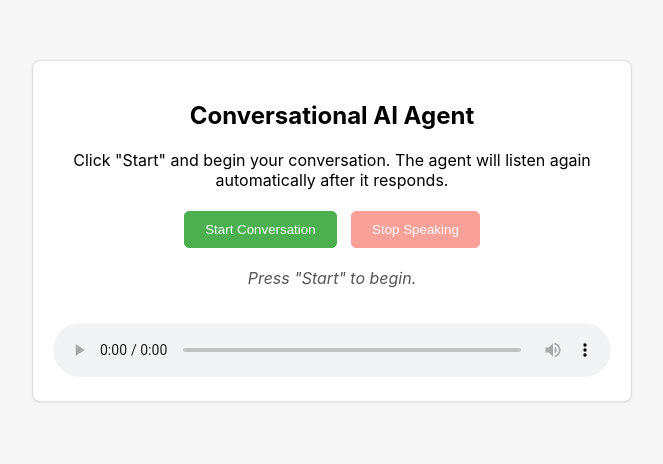
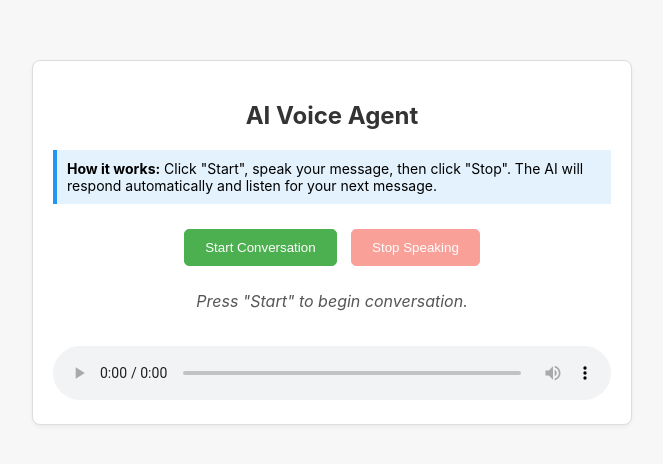
Before and after one commit to harsha-bharadwaj100/30-AI-Agent, a FastAPI app: page / in a window 1280 px wide. Shown: the top 464 px of the page, without its empty margins (308-971 px from the left). Run offline with FastAPI, Linux system fonts and the light colour scheme.

Commit message:
feat: enhance error handling and UI feedback for audio processing in conversational agent

```diff
--- a/app.py
+++ b/app.py
@@ -11,6 +11,11 @@ from fastapi.staticfiles import StaticFiles
 from fastapi.middleware.cors import CORSMiddleware
 from pydantic import BaseModel
 from dotenv import load_dotenv
+import logging
+
+# Configure logging
+logging.basicConfig(level=logging.INFO)
+logger = logging.getLogger(__name__)
 
 # Load environment variables
 load_dotenv()
@@ -37,24 +42,104 @@ MURF_API_KEY = os.getenv("MURF_API_KEY")
 ASSEMBLYAI_API_KEY = os.getenv("ASSEMBLYAI_API_KEY")
 GEMINI_API_KEY = os.getenv("GEMINI_API_KEY")
 
-aai.settings.api_key = ASSEMBLYAI_API_KEY
-genai.configure(api_key=GEMINI_API_KEY)
-murf = Murf(api_key=MURF_API_KEY)
+# Validate API Keys at startup
+missing_keys = []
+if not MURF_API_KEY:
+    missing_keys.append("MURF_API_KEY")
+if not ASSEMBLYAI_API_KEY:
+    missing_keys.append("ASSEMBLYAI_API_KEY")
+if not GEMINI_API_KEY:
+    missing_keys.append("GEMINI_API_KEY")
+
+if missing_keys:
+    logger.warning(f"Missing API keys: {', '.join(missing_keys)}")
+
+# Configure APIs only if keys are present
+if ASSEMBLYAI_API_KEY:
+    aai.settings.api_key = ASSEMBLYAI_API_KEY
+if GEMINI_API_KEY:
+    genai.configure(api_key=GEMINI_API_KEY)
+if MURF_API_KEY:
+    murf = Murf(api_key=MURF_API_KEY)
 
 # --- In-Memory Datastore for Chat History ---
-# NOTE: This is a simple dictionary for prototyping.
-# In a production environment, this would be a database (e.g., Redis, PostgreSQL).
-# This will be cleared every time the server restarts.
 chat_histories = {}
 
+# --- Error Response Templates ---
+ERROR_RESPONSES = {
+    "stt_error": "I'm having trouble hearing you right now. Could you please try again?",
+    "llm_error": "I'm having trouble thinking right now. Please give me a moment and try again.",
+    "tts_error": "I'm having trouble speaking right now. Let me try a different approach.",
+    "api_key_error": "I'm having configuration issues. Please contact support.",
+    "network_error": "I'm having trouble connecting right now. Please check your connection and try again.",
+    "general_error": "Something unexpected happened. Please try again in a moment.",
+}
 
-# --- Pydantic Models (can be kept for other endpoints) ---
+
+# --- Pydantic Models ---
 class TTSRequest(BaseModel):
     text: str
 
 
 class LLMQueryRequest(BaseModel):
     text: str
+
+
+# --- Utility Functions for Error Handling ---
+def create_fallback_audio_response(error_message: str):
+    """
+    Attempts to create a fallback audio response using TTS.
+    If TTS fails, returns a text-only response.
+    """
+    if not MURF_API_KEY:
+        return {"error": True, "message": error_message, "audio_url": None}
+
+    try:
+        api_response = murf.text_to_speech.generate(
+            text=error_message, voice_id="en-US-natalie"
+        )
+        return {
+            "error": True,
+            "message": error_message,
+            "audio_url": api_response.audio_file,
+        }
+    except Exception as e:
+        logger.error(f"Fallback TTS failed: {str(e)}")
+        return {"error": True, "message": error_message, "audio_url": None}
+
+
+def handle_stt_error(error):
+    """Handle STT-specific errors with appropriate fallbacks."""
+    logger.error(f"STT Error: {str(error)}")
+    if "api key" in str(error).lower() or "unauthorized" in str(error).lower():
+        return create_fallback_audio_response(ERROR_RESPONSES["api_key_error"])
+    elif "network" in str(error).lower() or "connection" in str(error).lower():
+        return create_fallback_audio_response(ERROR_RESPONSES["network_error"])
+    else:
+        return create_fallback_audio_response(ERROR_RESPONSES["stt_error"])
+
+
+def handle_llm_error(error):
+    """Handle LLM-specific errors with appropriate fallbacks."""
+    logger.error(f"LLM Error: {str(error)}")
+    if "api key" in str(error).lower() or "unauthorized" in str(error).lower():
+        return create_fallback_audio_response(ERROR_RESPONSES["api_key_error"])
+    elif "quota" in str(error).lower() or "limit" in str(error).lower():
+        return create_fallback_audio_response(
+            "I've reached my thinking limit for now. Please try again later."
+        )
+    else:
+        return create_fallback_audio_response(ERROR_RESPONSES["llm_error"])
+
+
+def handle_tts_error(error, text_response):
+    """Handle TTS-specific errors with text fallback."""
+    logger.error(f"TTS Error: {str(error)}")
+    return {
+        "error": True,
+        "message": f"Audio generation failed, but here's my response: {text_response}",
+        "audio_url": None,
+    }
 
 
 # --- Frontend Route ---
@@ -64,60 +149,158 @@ async def read_root(request: Request):
     return templates.TemplateResponse("index.html", {"request": request})
 
 
-# --- NEW: Conversational Agent Endpoint (Day 10) ---
+# --- Robust Conversational Agent Endpoint (Day 11) ---
 @app.post("/agent/chat/{session_id}")
 async def agent_chat(session_id: str, audio: UploadFile = File(...)):
     """
-    Handles a full conversational turn:
+    Handles a full conversational turn with comprehensive error handling:
     Audio (user) -> STT -> Append to History -> LLM -> Append to History -> TTS -> Audio (bot)
     """
-    if not (GEMINI_API_KEY and ASSEMBLYAI_API_KEY and MURF_API_KEY):
-        raise HTTPException(
-            status_code=500, detail="One or more API keys are not configured."
-        )
+    logger.info(f"Processing chat request for session: {session_id}")
 
     try:
-        # 1. Transcribe audio to text with AssemblyAI
-        transcriber = aai.Transcriber()
-        transcript = transcriber.transcribe(audio.file)
+        # Validate audio file
+        if not audio or not audio.file:
+            raise HTTPException(status_code=400, detail="No audio file provided")
 
-        if transcript.status == aai.TranscriptStatus.error:
-            raise HTTPException(
-                status_code=500, detail=f"Transcription failed: {transcript.error}"
+        # Check for API key availability
+        if not ASSEMBLYAI_API_KEY:
+            logger.error("AssemblyAI API key not configured")
+            return create_fallback_audio_response(ERROR_RESPONSES["api_key_error"])
+
+        if not GEMINI_API_KEY:
+            logger.error("Gemini API key not configured")
+            return create_fallback_audio_response(ERROR_RESPONSES["api_key_error"])
+
+        # 1. TRANSCRIPTION PHASE with error handling
+        try:
+            logger.info("Starting transcription...")
+            transcriber = aai.Transcriber()
+            transcript = transcriber.transcribe(audio.file)
+
+            if transcript.status == aai.TranscriptStatus.error:
+                return handle_stt_error(f"Transcription failed: {transcript.error}")
+
+            if not transcript.text or transcript.text.strip() == "":
+                return create_fallback_audio_response(
+                    "I didn't catch that. Could you please speak more clearly?"
+                )
+
+            user_message = transcript.text.strip()
+            logger.info(f"Transcription successful: {user_message[:50]}...")
+
+        except Exception as e:
+            logger.error(f"STT Exception: {str(e)}")
+            return handle_stt_error(e)
+
+        # 2. CHAT HISTORY MANAGEMENT with error handling
+        try:
+            session_history = chat_histories.get(session_id, [])
+            session_history.append({"role": "user", "parts": [user_message]})
+            logger.info(f"Updated chat history for session {session_id}")
+        except Exception as e:
+            logger.error(f"Chat history error: {str(e)}")
+            # Continue without history if there's an issue
+            session_history = [{"role": "user", "parts": [user_message]}]
+
+        # 3. LLM RESPONSE GENERATION with error handling
+        try:
+            logger.info("Generating LLM response...")
+            model = genai.GenerativeModel("gemini-1.5-flash")
+
+            if len(session_history) > 1:
+                chat_session = model.start_chat(history=session_history[:-1])
+                llm_response = chat_session.send_message(
+                    session_history[-1]["parts"][0]
+                )
+            else:
+                llm_response = model.generate_content(user_message)
+
+            if not llm_response or not llm_response.text:
+                return handle_llm_error("Empty response from LLM")
+
+            llm_text = llm_response.text.strip()
+            logger.info(f"LLM response generated successfully: {llm_text[:50]}...")
+
+            # Update chat history with LLM response
+            session_history.append({"role": "model", "parts": [llm_text]})
+            chat_histories[session_id] = session_history
+
+        except Exception as e:
+            logger.error(f"LLM Exception: {str(e)}")
+            return handle_llm_error(e)
+
+        # 4. TEXT-TO-SPEECH GENERATION with error handling
+        if not MURF_API_KEY:
+            logger.error("Murf API key not configured")
+            return {
+                "error": True,
+                "message": f"Text response only: {llm_text}",
+                "audio_url": None,
+            }
+
+        try:
+            logger.info("Generating TTS response...")
+
+            # Handle character limit for Murf API (max 3000 chars)
+            if len(llm_text) > 3000:
+                llm_text = (
+                    llm_text[:2950]
+                    + "... I have more to say, but I'll keep it brief for now."
+                )
+                logger.warning("LLM response truncated due to TTS character limit")
+
+            murf_response = murf.text_to_speech.generate(
+                text=llm_text, voice_id="en-US-natalie"
             )
-        if not transcript.text:
-            raise HTTPException(status_code=400, detail="Could not understand audio.")
 
-        # 2. Retrieve or initialize chat history for the session
-        session_history = chat_histories.get(session_id, [])
-        session_history.append({"role": "user", "parts": [transcript.text]})
+            logger.info("TTS generation successful")
+            return {"audio_url": murf_response.audio_file}
 
-        # 3. Generate LLM response with history via Gemini API
-        model = genai.GenerativeModel("gemini-1.5-flash")
-        # The Gemini API expects the history in this format
-        chat_session = model.start_chat(history=session_history[:-1])
-        llm_response = chat_session.send_message(session_history[-1])
+        except Exception as e:
+            logger.error(f"TTS Exception: {str(e)}")
+            return handle_tts_error(e, llm_text)
 
-        llm_text = llm_response.text.strip()
+    except HTTPException as he:
+        # Re-raise HTTP exceptions
+        raise he
+    except Exception as e:
+        logger.error(f"Unexpected error in agent_chat: {str(e)}")
+        return create_fallback_audio_response(ERROR_RESPONSES["general_error"])
+    finally:
+        # Always ensure the audio file is properly closed
+        try:
+            if audio and hasattr(audio, "file") and not audio.file.closed:
+                audio.file.close()
+        except Exception as e:
+            logger.error(f"Error closing audio file: {str(e)}")
 
-        # 4. Append LLM's response to the history
-        session_history.append({"role": "model", "parts": [llm_text]})
-        chat_histories[session_id] = session_history
 
-        # 5. Handle character limit for Murf API (max 3000 chars)
-        if len(llm_text) > 3000:
-            llm_text = llm_text[:3000]
+# --- Health Check Endpoint ---
+@app.get("/health")
+async def health_check():
+    """Health check endpoint to verify API connectivity."""
+    status = {
+        "status": "healthy",
+        "apis": {
+            "assemblyai": bool(ASSEMBLYAI_API_KEY),
+            "gemini": bool(GEMINI_API_KEY),
+            "murf": bool(MURF_API_KEY),
+        },
+    }
 
-        # 6. Generate speech audio for LLM response using Murf
-        murf_response = murf.text_to_speech.generate(
-            text=llm_text,
-            voice_id="en-US-natalie",  # Using Natalie's voice for the agent
-        )
+    # Test API connectivity if keys are present
+    warnings = []
 
-        return {"audio_url": murf_response.audio_file}
+    if not ASSEMBLYAI_API_KEY:
+        warnings.append("AssemblyAI API key missing")
+    if not GEMINI_API_KEY:
+        warnings.append("Gemini API key missing")
+    if not MURF_API_KEY:
+        warnings.append("Murf API key missing")
 
-    except Exception as e:
-        raise HTTPException(status_code=500, detail=str(e))
-    finally:
-        if audio and not audio.file.closed:
-            audio.file.close()
+    if warnings:
+        status["warnings"] = warnings
+        status["status"] = "degraded"
+
+    return status
--- a/static/script.js
+++ b/static/script.js
@@ -4,11 +4,56 @@ document.addEventListener("DOMContentLoaded", () => {
   const stopRecordingBtn = document.getElementById("stop-recording");
   const playbackAudio = document.getElementById("playback-audio");
   const statusDiv = document.getElementById("status");
+  const errorDiv = document.getElementById("error-message");
 
   // --- State Management ---
   let mediaRecorder;
   let recordedChunks = [];
   let sessionId = null;
+  let isProcessing = false;
+
+  // --- Error Display Functions ---
+  function showError(message, isTemporary = true) {
+    if (errorDiv) {
+      errorDiv.textContent = message;
+      errorDiv.style.display = "block";
+      errorDiv.className = "error-message show";
+
+      if (isTemporary) {
+        setTimeout(() => {
+          hideError();
+        }, 5000);
+      }
+    }
+    console.error("Application Error:", message);
+  }
+
+  function hideError() {
+    if (errorDiv) {
+      errorDiv.style.display = "none";
+      errorDiv.className = "error-message";
+    }
+  }
+
+  function updateStatus(message, isError = false) {
+    if (statusDiv) {
+      statusDiv.textContent = message;
+      statusDiv.className = isError ? "status error" : "status";
+    }
+  }
+
+  // --- FIXED: Button State Management ---
+  function enableRecordingControls() {
+    startRecordingBtn.disabled = false;
+    stopRecordingBtn.disabled = true;
+    isProcessing = false;
+    updateStatus("Ready to listen...");
+  }
+
+  function disableAllControls() {
+    startRecordingBtn.disabled = true;
+    stopRecordingBtn.disabled = true;
+  }
 
   // --- Initialize Session ---
   function initializeSession() {
@@ -16,10 +61,8 @@ document.addEventListener("DOMContentLoaded", () => {
     if (params.has("session_id")) {
       sessionId = params.get("session_id");
     } else {
-      // Generate a simple unique ID for the session
       sessionId =
         Date.now().toString(36) + Math.random().toString(36).substring(2);
-      // Update URL without reloading the page
       window.history.pushState(
         { sessionId },
         `Session: ${sessionId}`,
@@ -33,39 +76,103 @@ document.addEventListener("DOMContentLoaded", () => {
 
   // --- Core Agent Interaction Function ---
   async function interactWithAgent(audioBlob) {
-    statusDiv.textContent = "Thinking...";
+    if (isProcessing) {
+      showError("Please wait for the current request to complete.");
+      return;
+    }
+
+    isProcessing = true;
+    disableAllControls();
+    hideError();
+    updateStatus("Processing your request...");
+
     const formData = new FormData();
     formData.append("audio", audioBlob, `recording-${Date.now()}.webm`);
 
     try {
+      updateStatus("Connecting to AI services...");
       const response = await fetch(`/agent/chat/${sessionId}`, {
         method: "POST",
         body: formData,
       });
 
       if (!response.ok) {
-        const errorData = await response.json();
-        throw new Error(errorData.detail || "Failed to process audio.");
+        const errorData = await response.json().catch(() => ({}));
+        const errorMessage =
+          errorData.detail || `Server error (${response.status})`;
+        throw new Error(errorMessage);
       }
 
-      statusDiv.textContent = "Agent is responding...";
       const result = await response.json();
 
-      playbackAudio.src = result.audio_url;
-      playbackAudio.play();
+      if (result.error) {
+        showError(result.message, false);
+        updateStatus("AI service temporarily unavailable", true);
+
+        if (result.audio_url) {
+          playbackAudio.src = result.audio_url;
+          playbackAudio.play().catch((e) => {
+            console.warn("Could not play fallback audio:", e);
+          });
+        }
+      } else if (result.audio_url) {
+        updateStatus("AI is responding...");
+        playbackAudio.src = result.audio_url;
+
+        playbackAudio.play().catch((playError) => {
+          console.warn("Audio playback failed:", playError);
+          showError(
+            "I generated a response but couldn't play the audio. Please check your speakers."
+          );
+          enableRecordingControls(); // Re-enable if playback fails
+        });
+      } else {
+        showError("Received an unexpected response from the server.");
+        enableRecordingControls();
+      }
     } catch (error) {
       console.error("Agent Interaction Error:", error);
-      statusDiv.textContent = `Error: ${error.message}. Press "Start" to try again.`;
-      startRecordingBtn.disabled = false;
-      stopRecordingBtn.disabled = true;
+      showError(`Connection error: ${error.message}`);
+      enableRecordingControls();
+    }
+  }
+
+  // --- Microphone Access ---
+  async function requestMicrophoneAccess() {
+    try {
+      return await navigator.mediaDevices.getUserMedia({
+        audio: {
+          echoCancellation: true,
+          noiseSuppression: true,
+          sampleRate: 44100,
+        },
+      });
+    } catch (error) {
+      let errorMessage = "Could not access microphone. ";
+
+      if (error.name === "NotAllowedError") {
+        errorMessage += "Please allow microphone access and refresh the page.";
+      } else if (error.name === "NotFoundError") {
+        errorMessage += "No microphone found. Please connect a microphone.";
+      } else {
+        errorMessage += "Please check your microphone settings.";
+      }
+
+      throw new Error(errorMessage);
     }
   }
 
   // --- Event Handlers ---
   startRecordingBtn.addEventListener("click", async () => {
     try {
-      const stream = await navigator.mediaDevices.getUserMedia({ audio: true });
-      mediaRecorder = new MediaRecorder(stream);
+      hideError();
+      updateStatus("Requesting microphone access...");
+
+      const stream = await requestMicrophoneAccess();
+
+      mediaRecorder = new MediaRecorder(stream, {
+        mimeType: "audio/webm;codecs=opus",
+      });
       recordedChunks = [];
 
       mediaRecorder.ondataavailable = (event) => {
@@ -74,33 +181,75 @@ document.addEventListener("DOMContentLoaded", () => {
 
       mediaRecorder.onstop = () => {
         const blob = new Blob(recordedChunks, { type: "audio/webm" });
+
+        if (blob.size < 1000) {
+          showError(
+            "Recording seems too short. Please try speaking for longer."
+          );
+          enableRecordingControls();
+          return;
+        }
+
         interactWithAgent(blob);
         stream.getTracks().forEach((track) => track.stop());
+      };
+
+      mediaRecorder.onerror = (error) => {
+        console.error("MediaRecorder error:", error);
+        showError("Recording failed. Please try again.");
+        stream.getTracks().forEach((track) => track.stop());
+        enableRecordingControls();
       };
 
       mediaRecorder.start();
       startRecordingBtn.disabled = true;
       stopRecordingBtn.disabled = false;
-      statusDiv.textContent = "Listening...";
+      updateStatus("Listening...");
     } catch (error) {
-      console.error("Microphone access error:", error);
-      statusDiv.textContent = "Could not access microphone.";
+      console.error("Recording start error:", error);
+      showError(error.message);
+      enableRecordingControls();
     }
   });
 
   stopRecordingBtn.addEventListener("click", () => {
     if (mediaRecorder && mediaRecorder.state === "recording") {
       mediaRecorder.stop();
-      startRecordingBtn.disabled = false;
-      stopRecordingBtn.disabled = true;
-      statusDiv.textContent = "Processing your voice...";
+      disableAllControls();
+      updateStatus("Processing...");
     }
   });
 
-  // --- Continuous Conversation Loop ---
+  // --- FIXED: Automatic Conversation Loop ---
   playbackAudio.addEventListener("ended", () => {
-    statusDiv.textContent = "Response finished. Listening for your reply...";
-    // Programmatically click the start button to begin listening again
-    startRecordingBtn.click();
+    updateStatus("Response finished. Ready for your next message...");
+    // Automatically re-enable recording after the AI finishes speaking
+    setTimeout(() => {
+      enableRecordingControls();
+      // Automatically start listening for the next turn
+      setTimeout(() => {
+        if (!isProcessing) {
+          startRecordingBtn.click();
+        }
+      }, 500);
+    }, 1000);
   });
+
+  // --- Connection Status Monitoring ---
+  window.addEventListener("online", () => {
+    hideError();
+    if (!isProcessing) {
+      enableRecordingControls();
+    }
+  });
+
+  window.addEventListener("offline", () => {
+    showError("You are offline. Please check your internet connection.", false);
+    updateStatus("Offline", true);
+    disableAllControls();
+  });
+
+  // --- Initial Status ---
+  enableRecordingControls();
+  updateStatus('Press "Start" to begin conversation.');
 });
--- a/templates/index.html
+++ b/templates/index.html
@@ -24,6 +24,7 @@
 
         h1 {
             text-align: center;
+            color: #333;
         }
 
         button {
@@ -33,6 +34,11 @@
             border-radius: 5px;
             border: 1px solid #ccc;
             background-color: #f0f0f0;
+            transition: all 0.2s;
+        }
+
+        button:hover:not(:disabled) {
+            background-color: #e0e0e0;
         }
 
         button:disabled {
@@ -57,30 +63,79 @@
             width: 100%;
         }
 
-        #status {
+        .status {
             margin-top: 15px;
             font-style: italic;
             color: #555;
             text-align: center;
             height: 20px;
         }
+
+        .status.error {
+            color: #d32f2f;
+            font-weight: bold;
+        }
+
+        .error-message {
+            display: none;
+            margin-top: 15px;
+            padding: 12px;
+            background-color: #ffebee;
+            border: 1px solid #f44336;
+            border-radius: 4px;
+            color: #c62828;
+            font-size: 14px;
+        }
+
+        .error-message.show {
+            display: block;
+            animation: slideIn 0.3s ease-in;
+        }
+
+        @keyframes slideIn {
+            from {
+                opacity: 0;
+                transform: translateY(-10px);
+            }
+
+            to {
+                opacity: 1;
+                transform: translateY(0);
+            }
+        }
+
+        .controls {
+            text-align: center;
+            margin: 20px 0;
+        }
+
+        .info {
+            background-color: #e3f2fd;
+            border-left: 4px solid #2196f3;
+            padding: 10px;
+            margin: 15px 0;
+            font-size: 14px;
+        }
     </style>
 </head>
 
 <body>
     <section>
-        <h1>Conversational AI Agent</h1>
-        <p style="text-align: center;">Click "Start" and begin your conversation. The agent will listen again
-            automatically after it responds.</p>
+        <h1>AI Voice Agent</h1>
+        <div class="info">
+            <strong>How it works:</strong> Click "Start", speak your message, then click "Stop". The AI will respond
+            automatically and listen for your next message.
+        </div>
 
-        <div style="text-align: center;">
+        <div class="controls">
             <button id="start-recording" type="button">Start Conversation</button>
             <button id="stop-recording" type="button" disabled>Stop Speaking</button>
         </div>
 
-        <div id="status">Press "Start" to begin.</div>
+        <div id="status" class="status">Press "Start" to begin conversation.</div>
+        <div id="error-message" class="error-message"></div>
 
-        <div id="audio-container" style="margin-top: 20px;">
+        <div style="margin-top: 20px;">
             <audio id="playback-audio" controls></audio>
         </div>
     </section>
```
